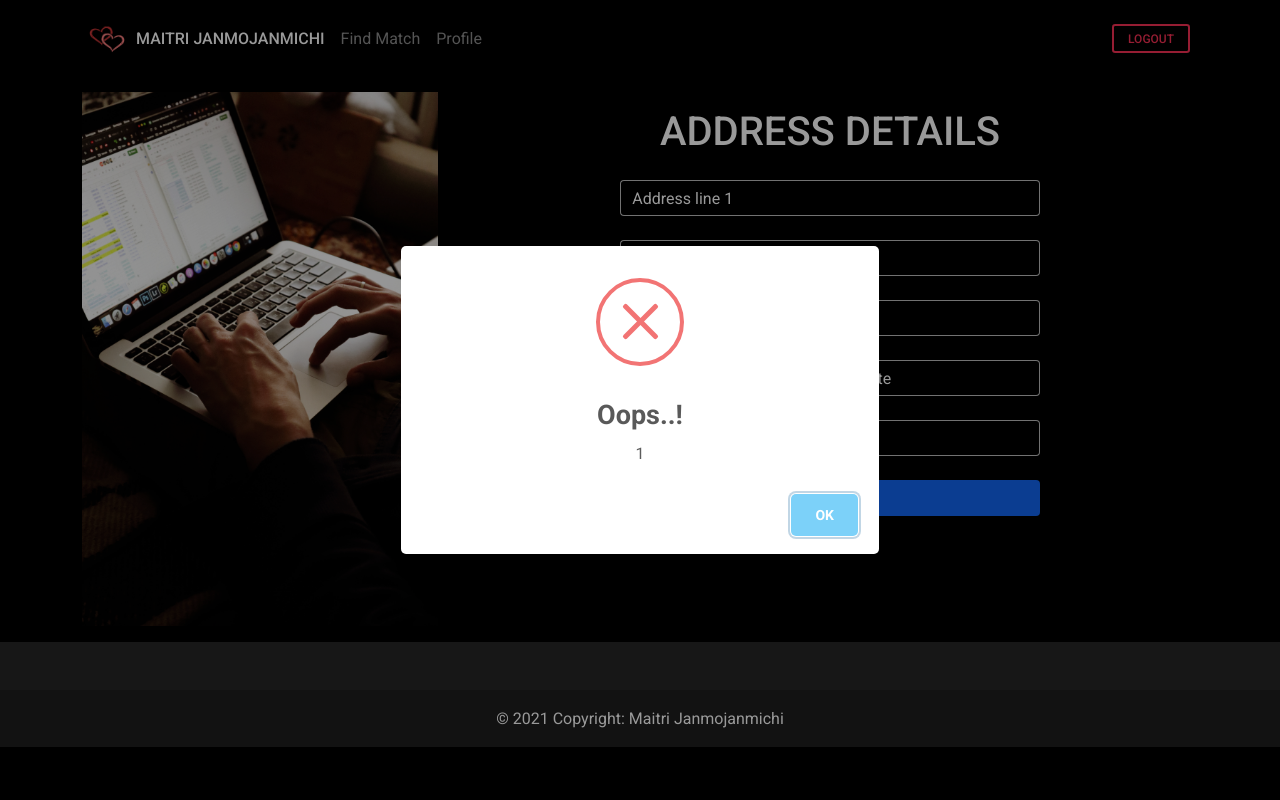
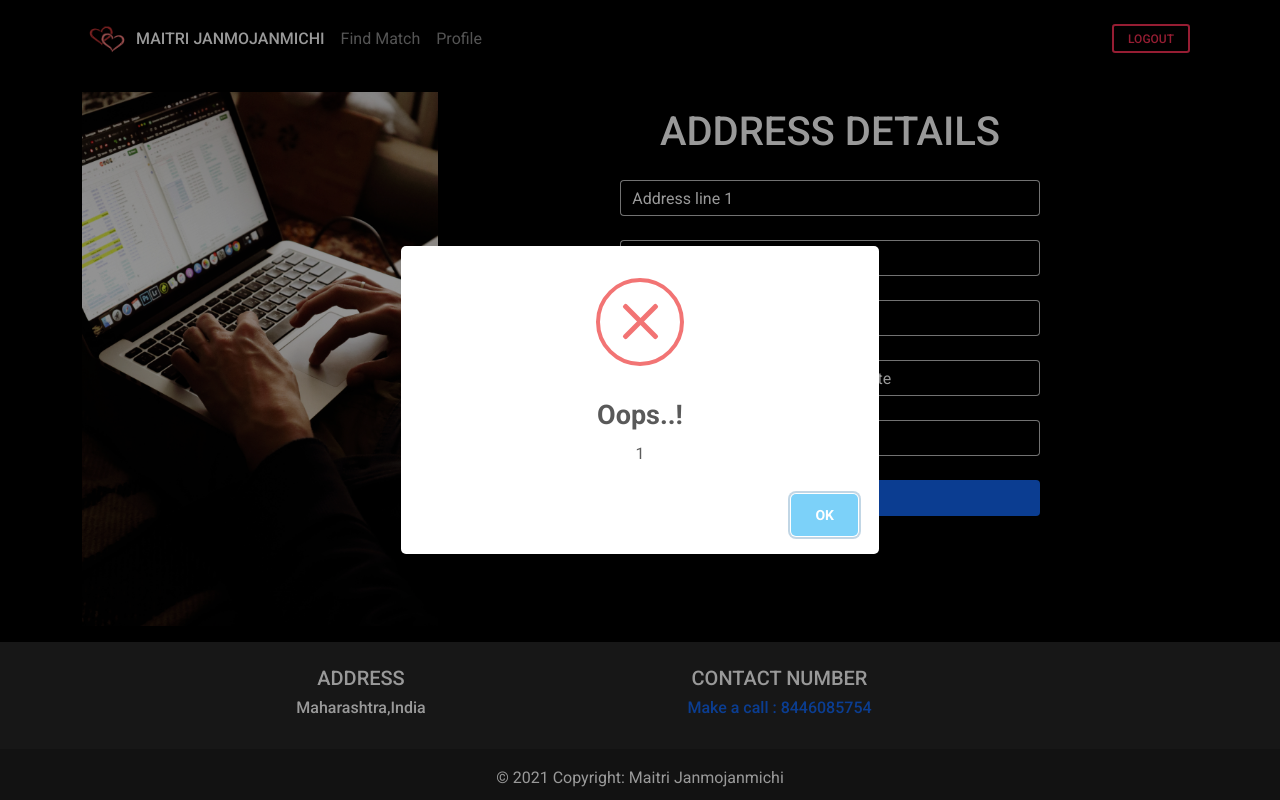
Before and after one commit to TheLogicalNights/matrimonial-website, a PHP site: page /address.php in a window 1280 px wide. Run offline with PHP 8.4, Linux system fonts and the light colour scheme; the visitor is signed in with stand-in values (Sample User, id 1); some libraries are stand-ins or nearby versions.

Commit message:
Added address and contact number

```diff
--- a/footer.php
+++ b/footer.php
@@ -80,15 +80,27 @@
         repellat quaerat voluptatibus placeat nam, commodi optio pariatur est quia magnam
         eum harum corrupti dicta, aliquam sequi voluptate quas.
       </p>
-    </section>
-    Section: Text -->
+    </section> -->
+    <!-- Section: Text -->
 
     <!-- Section: Links -->
-    <!-- <section class="">
-      Grid row
+    <section class="">
+      <!-- Grid row -->
       <div class="row">
-        Grid column
-        <div class="col-lg-3 col-md-6 mb-4 mb-md-0">
+        <!-- Grid column -->
+        <div class="col-lg-6 col-md-6 mb-4 mb-md-0">
+          <h5 class="text-uppercase">Address</h5>
+
+          <ul class="list-unstyled mb-0">
+            <li>
+              <h6>Maharashtra,India</h6>
+            </li>
+          </ul>
+        </div>
+        <!-- Grid column -->
+
+        <!-- Grid column -->
+        <!-- <div class="col-lg-3 col-md-6 mb-4 mb-md-0">
           <h5 class="text-uppercase">Links</h5>
 
           <ul class="list-unstyled mb-0">
@@ -105,11 +117,11 @@
               <a href="#!" class="text-white">Link 4</a>
             </li>
           </ul>
-        </div>
-        Grid column
+        </div> -->
+        <!-- Grid column -->
 
-        Grid column
-        <div class="col-lg-3 col-md-6 mb-4 mb-md-0">
+        <!-- Grid column -->
+        <!-- <div class="col-lg-3 col-md-6 mb-4 mb-md-0">
           <h5 class="text-uppercase">Links</h5>
 
           <ul class="list-unstyled mb-0">
@@ -126,53 +138,23 @@
               <a href="#!" class="text-white">Link 4</a>
             </li>
           </ul>
-        </div>
-        Grid column
+        </div> -->
+        <!-- Grid column -->
 
-        Grid column
+        <!-- Grid column -->
         <div class="col-lg-3 col-md-6 mb-4 mb-md-0">
-          <h5 class="text-uppercase">Links</h5>
+          <h5 class="text-uppercase">Contact Number</h5>
 
           <ul class="list-unstyled mb-0">
             <li>
-              <a href="#!" class="text-white">Link 1</a>
-            </li>
-            <li>
-              <a href="#!" class="text-white">Link 2</a>
-            </li>
-            <li>
-              <a href="#!" class="text-white">Link 3</a>
-            </li>
-            <li>
-              <a href="#!" class="text-white">Link 4</a>
+              <h6><a href="tel:+918446085754">Make a call : 8446085754</a></h6>
             </li>
           </ul>
         </div>
-        Grid column
-
-        Grid column
-        <div class="col-lg-3 col-md-6 mb-4 mb-md-0">
-          <h5 class="text-uppercase">Links</h5>
-
-          <ul class="list-unstyled mb-0">
-            <li>
-              <a href="#!" class="text-white">Link 1</a>
-            </li>
-            <li>
-              <a href="#!" class="text-white">Link 2</a>
-            </li>
-            <li>
-              <a href="#!" class="text-white">Link 3</a>
-            </li>
-            <li>
-              <a href="#!" class="text-white">Link 4</a>
-            </li>
-          </ul>
-        </div>
-        Grid column
+        <!-- Grid column -->
       </div>
-      Grid row
-    </section> -->
+      <!-- Grid row -->
+    </section>
     <!-- Section: Links -->
   </div>
   <!-- Grid container -->
```
